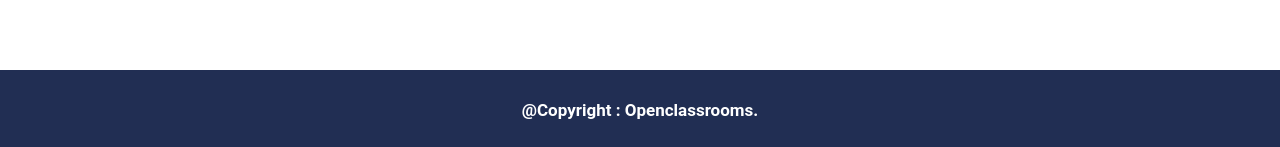
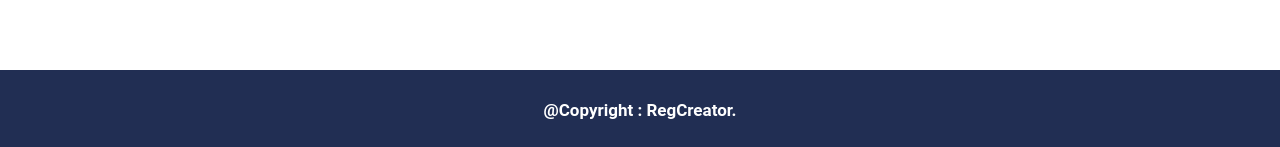
Before and after one commit to Nairobi64/Justype, a plain HTML site: page index.html in a window 1280 px wide. Shown: the part 650-797 px from the top of the page. Drawn offline with Linux system fonts and the light colour scheme.

Commit message:
Modification index.html

```diff
--- a/index.html
+++ b/index.html
@@ -56,7 +56,7 @@
 
     <!-- FOOTER -->
     <footer>
-        @Copyright : Openclassrooms.
+        @Copyright : RegCreator.
     </footer>
 
        <!-- Popup de partage -->
```
